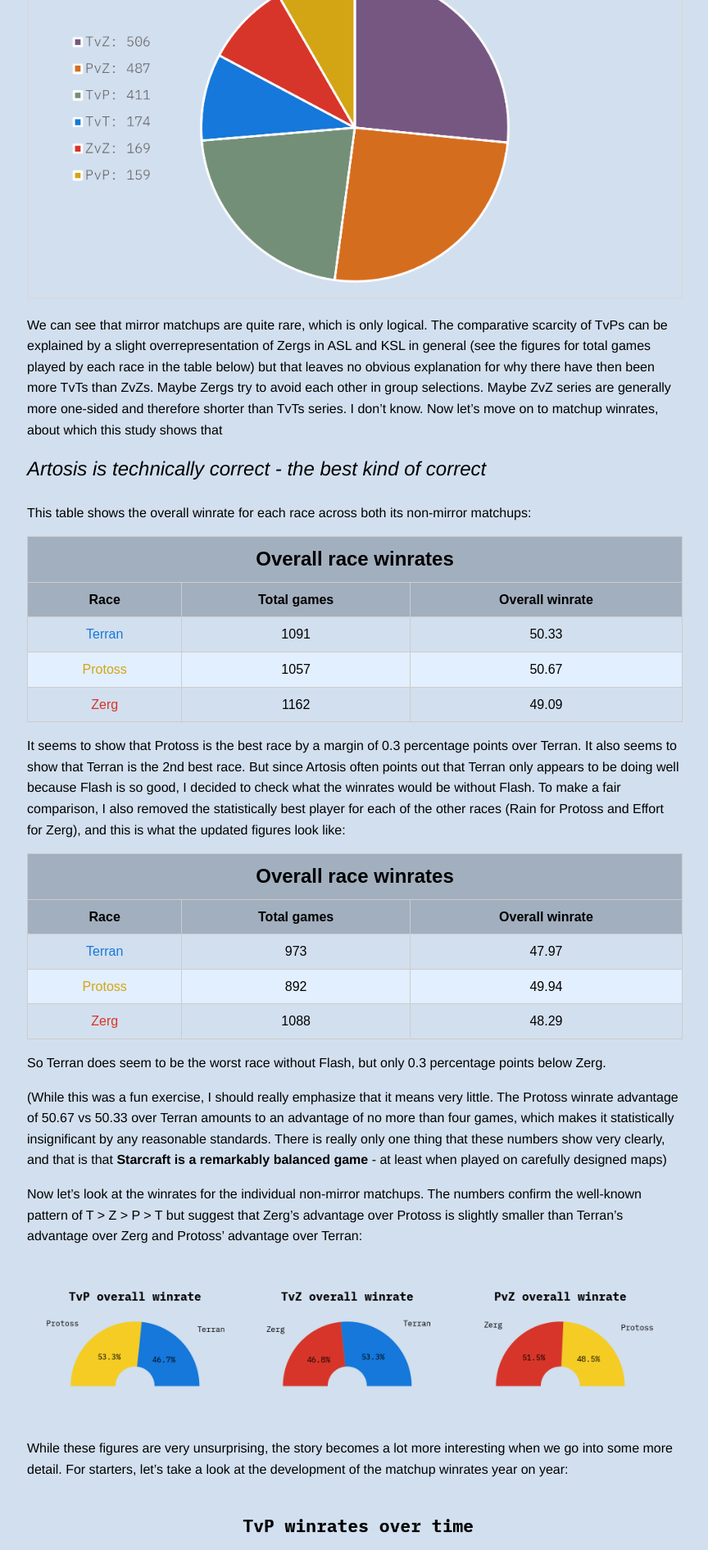
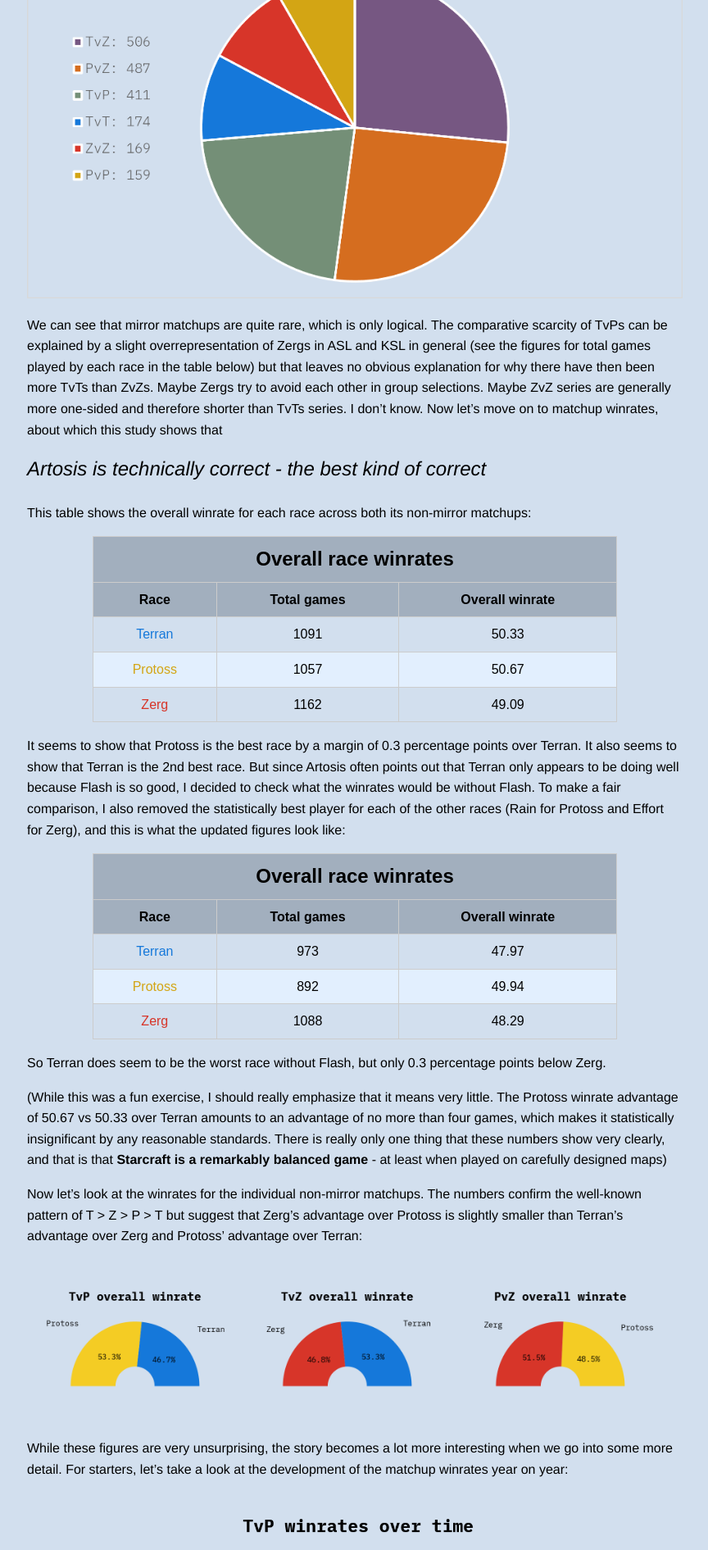
Before and after one commit to JackyVSO/Starcraft, a Jekyll site: the page built from index.md, in a window 1280 px wide. Shown: the part 2170-4061 px from the top of the page at 82% size, without its empty margins (207-1071 px from the left). Built offline with Jekyll 4.4.1, drawn with Linux system fonts in a browser that asks for light colours.

Commit message:
Experimenting with table width - implementing ChatGPT suggestions 2

```diff
--- a/_layouts/default.html
+++ b/_layouts/default.html
@@ -32,16 +32,21 @@
       h1 {
             font-size: 48px;
       }
+      table {
+            max-width: 800px;
+            width: 100%; /* Allow tables to be responsive within their container */
+            margin: 0 auto; /* Center tables horizontally */
+            }
       .table {
             font-family: 'IBM Plex Mono', sans-serif;
             max-width: 800px;
-            width: 100%;
+            width: 80%;
             border-collapse: collapse;
             margin: 50px auto;
       }
       .dataframe, .table, .table-bordered, .table-striped {
-            max-width: 100%; /* Ensure that specific tables don't exceed the width of their container */
-            width: 100%; /* Use 100% of the available width within their container */
+            max-width: 800px; /* Ensure that specific tables don't exceed the width of their container */
+            width: 80%; /* Use 100% of the available width within their container */
             margin: 0 auto; /* Center the tables horizontally within their container */
       }
       .table th, .table td {
```
